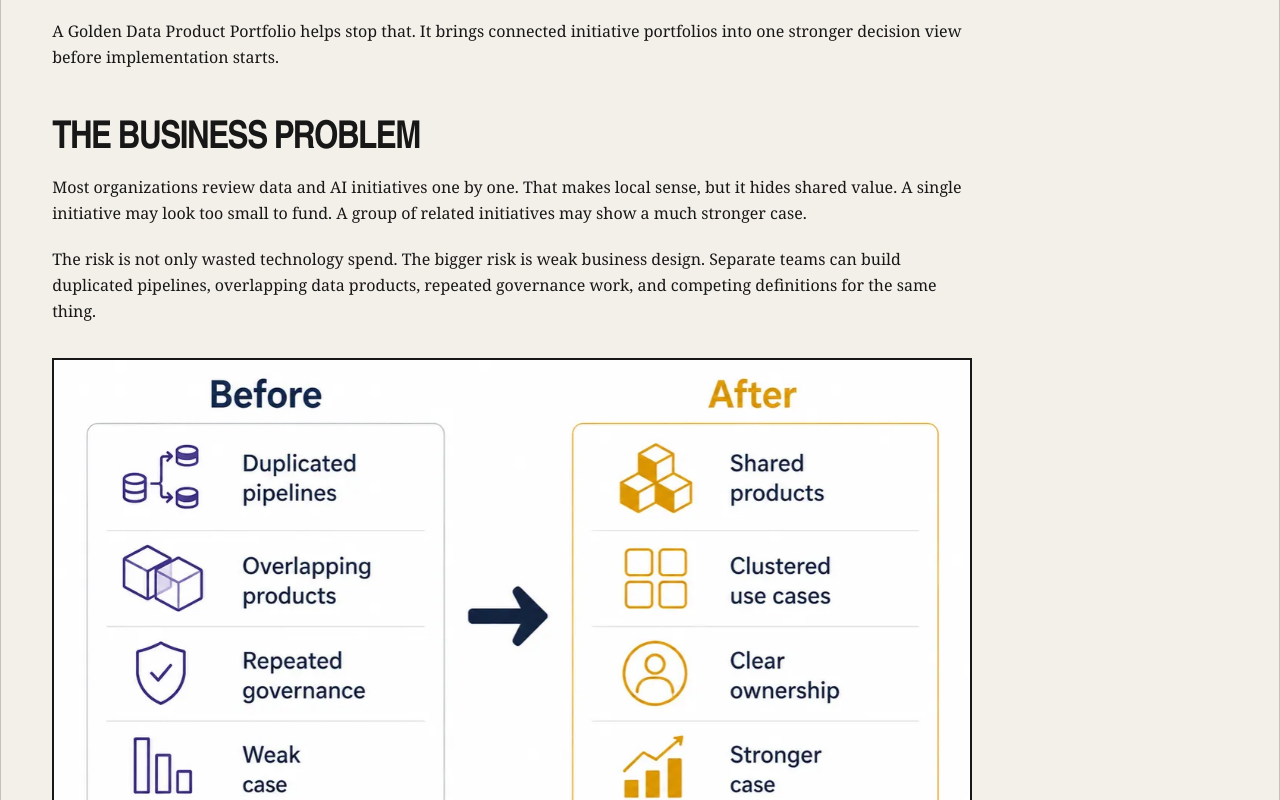
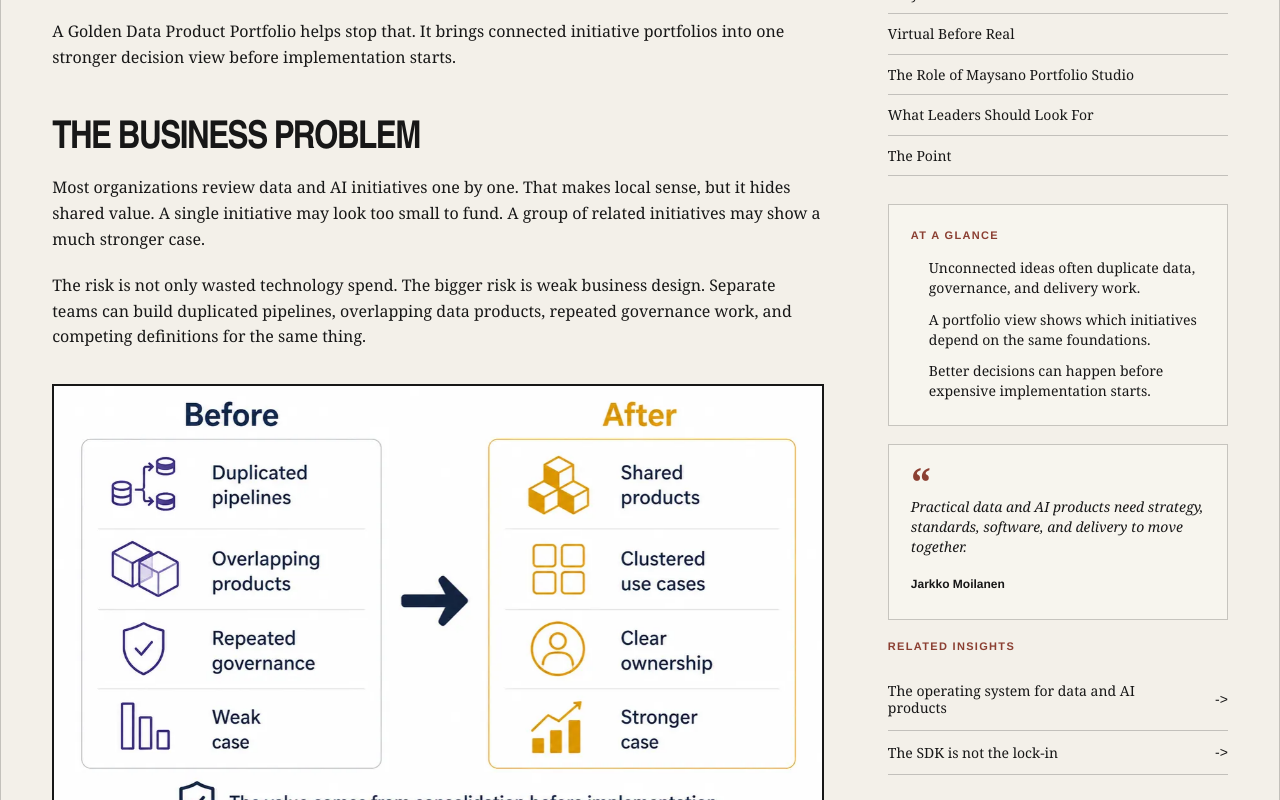
Before and after one commit to kyyberi/jarkko, a Next.js app: page /insights/articles/golden-data-product-portfolio in a window 1280 px wide. Shown: the part 860-1660 px from the top of the page. Built offline with nearby package versions, Linux system fonts and the light colour scheme.

Commit message:
Add article right rail metadata

```diff
--- a/app/articles.ts
+++ b/app/articles.ts
@@ -26,6 +26,7 @@ export type Article = {
   title: string;
   category: string;
   summary: string;
+  glance: string[];
   body: ArticleBlock[];
 };
 
@@ -66,6 +67,7 @@ function parseArticle(slug: string, source: string): Article {
   const isoDate = requireField(frontmatter, "date", slug);
   const category = requireField(frontmatter, "category", slug);
   const summary = requireField(frontmatter, "summary", slug);
+  const glance = parseListField(frontmatter.glance);
   const status = parseStatus(frontmatter, slug);
 
   if (!/^\d{4}-\d{2}-\d{2}$/.test(isoDate)) {
@@ -80,6 +82,7 @@ function parseArticle(slug: string, source: string): Article {
     title,
     category,
     summary,
+    glance,
     body,
   };
 }
@@ -174,6 +177,14 @@ function requireField(
   return value;
 }
 
+function parseListField(value?: string) {
+  if (!value) return [];
+  return value
+    .split("|")
+    .map((item) => item.trim())
+    .filter(Boolean);
+}
+
 function formatDisplayDate(isoDate: string) {
   return new Intl.DateTimeFormat("en-GB", {
     day: "2-digit",
--- a/app/globals.css
+++ b/app/globals.css
@@ -719,9 +719,16 @@ h1 {
   color: var(--paper);
 }
 
+.article-layout {
+  display: grid;
+  grid-template-columns: minmax(0, 920px) minmax(260px, 340px);
+  gap: clamp(34px, 5vw, 72px);
+  align-items: start;
+  margin: 58px var(--pad) 76px;
+}
+
 .article-body {
   max-width: 920px;
-  margin: 58px var(--pad) 76px;
 }
 
 .article-body p {
@@ -863,6 +870,122 @@ h1 {
   color: var(--muted);
   font-size: 13px;
   line-height: 1.45;
+}
+
+.article-sidebar {
+  position: sticky;
+  top: 98px;
+  display: grid;
+  gap: 18px;
+  padding-top: 4px;
+}
+
+.article-toc h2,
+.article-side-related h2,
+.side-card-label {
+  margin: 0 0 14px;
+  color: var(--accent);
+  font-size: 11px;
+  font-weight: 900;
+  letter-spacing: 0.12em;
+  text-transform: uppercase;
+}
+
+.article-toc {
+  margin-bottom: 10px;
+}
+
+.article-toc a {
+  display: block;
+  padding: 11px 0;
+  border-bottom: 1px solid var(--line);
+  font-family: var(--serif);
+  font-size: 14px;
+  line-height: 1.25;
+}
+
+.article-toc a:first-of-type {
+  border-left: 3px solid var(--accent);
+  padding-left: 12px;
+  font-weight: 700;
+}
+
+.article-toc a.subsection {
+  padding-left: 14px;
+  color: var(--muted);
+  font-size: 13px;
+}
+
+.article-side-card,
+.article-side-quote {
+  margin: 0;
+  padding: 22px 22px 24px;
+  border: 1px solid var(--line);
+  background: rgba(255, 253, 248, 0.38);
+}
+
+.article-side-card ul {
+  margin: 0;
+  padding-left: 18px;
+}
+
+.article-side-card li {
+  margin: 0 0 12px;
+  font-family: var(--serif);
+  font-size: 14px;
+  line-height: 1.42;
+}
+
+.article-side-card li:last-child {
+  margin-bottom: 0;
+}
+
+.article-side-quote {
+  color: var(--ink);
+}
+
+.article-side-quote::before {
+  content: "\201C";
+  display: block;
+  color: var(--accent);
+  font-family: Georgia, "Times New Roman", serif;
+  font-size: 42px;
+  font-weight: 900;
+  line-height: 0.7;
+}
+
+.article-side-quote p {
+  margin: 0 0 14px;
+  font-family: var(--serif);
+  font-size: 14px;
+  font-style: italic;
+  line-height: 1.45;
+}
+
+.article-side-quote cite {
+  font-size: 12px;
+  font-style: normal;
+  font-weight: 800;
+}
+
+.article-side-related {
+  display: grid;
+}
+
+.article-side-related a {
+  display: grid;
+  grid-template-columns: minmax(0, 1fr) auto;
+  gap: 18px;
+  align-items: center;
+  padding: 13px 0;
+  border-bottom: 1px solid var(--line);
+  font-family: var(--serif);
+  font-size: 14px;
+  line-height: 1.25;
+}
+
+.article-side-related span[aria-hidden] {
+  font-family: var(--body);
 }
 
 .section-head.compact {
@@ -1158,7 +1281,17 @@ footer {
   }
 
   .article-body {
+    margin-block: 0;
+  }
+
+  .article-layout {
+    grid-template-columns: 1fr;
     margin-block: 46px 64px;
+  }
+
+  .article-sidebar {
+    position: static;
+    padding-top: 8px;
   }
 
   .section-head {
--- a/app/insights/articles/[slug]/page.tsx
+++ b/app/insights/articles/[slug]/page.tsx
@@ -12,6 +12,15 @@ import { Arrow, PageShell, sitePath } from "../../../site";
 type PageProps = {
   params: Promise<{ slug: string }>;
 };
+
+function headingId(text: string, index: number) {
+  const slug = text
+    .toLowerCase()
+    .replace(/[^a-z0-9]+/g, "-")
+    .replace(/^-|-$/g, "");
+
+  return `section-${index}-${slug || "article-section"}`;
+}
 
 export function generateStaticParams() {
   return getArticles().map((article) => ({ slug: article.slug }));
@@ -74,6 +83,22 @@ export default async function ArticleDetail({ params }: PageProps) {
   const articleUrl = absoluteUrl(canonicalPath(`/insights/articles/${article.slug}`));
   const encodedArticleUrl = encodeURIComponent(articleUrl);
   const encodedShareText = encodeURIComponent(`${article.title} | Jarkko Moilanen`);
+  const glanceItems = article.glance.length
+    ? article.glance
+    : [article.summary];
+  const articleSections = article.body
+    .map((block, index) =>
+      block.type === "heading"
+        ? {
+            href: `#${headingId(block.text, index)}`,
+            level: block.level,
+            text: block.text,
+          }
+        : undefined,
+    )
+    .filter((section): section is { href: string; level: 2 | 3; text: string } =>
+      Boolean(section),
+    );
   const ctaBlockIndex = article.body.reduce(
     (lastParagraphIndex, block, index) =>
       block.type === "paragraph" ? index : lastParagraphIndex,
@@ -111,6 +136,7 @@ export default async function ArticleDetail({ params }: PageProps) {
             </div>
           </div>
         </header>
+        <div className="article-layout">
           <div className="article-body">
             {article.body.map((block, index) => (
               block.type === "image" ? (
@@ -120,9 +146,13 @@ export default async function ArticleDetail({ params }: PageProps) {
                 </figure>
               ) : block.type === "heading" ? (
                 block.level === 2 ? (
-                <h2 key={block.text}>{block.text}</h2>
+                  <h2 id={headingId(block.text, index)} key={block.text}>
+                    {block.text}
+                  </h2>
                 ) : (
-                <h3 key={block.text}>{block.text}</h3>
+                  <h3 id={headingId(block.text, index)} key={block.text}>
+                    {block.text}
+                  </h3>
                 )
               ) : index === ctaBlockIndex ? (
                 <div className="article-ending" key={block.text}>
@@ -162,29 +192,51 @@ export default async function ArticleDetail({ params }: PageProps) {
               )
             ))}
           </div>
-      </article>
-
-      <section className="detail-section">
-        <div className="section-head compact">
-          <div className="section-kicker">More insights</div>
-          <h2 className="section-title">Related thinking.</h2>
-        </div>
-        <div className="related-grid">
-          {related.slice(0, 3).map((relatedArticle) => (
+          <aside className="article-sidebar" aria-label="Article support">
+            {articleSections.length ? (
+              <nav className="article-toc" aria-label="In this article">
+                <h2>In this article</h2>
+                {articleSections.map((section) => (
                   <a
-              className="related-card"
+                    className={section.level === 3 ? "subsection" : undefined}
+                    href={section.href}
+                    key={section.href}
+                  >
+                    {section.text}
+                  </a>
+                ))}
+              </nav>
+            ) : null}
+            <section className="article-side-card">
+              <div className="side-card-label">At a glance</div>
+              <ul>
+                {glanceItems.map((item) => (
+                  <li key={item}>{item}</li>
+                ))}
+              </ul>
+            </section>
+            <blockquote className="article-side-quote">
+              <p>
+                Practical data and AI products need strategy, standards,
+                software, and delivery to move together.
+              </p>
+              <cite>Jarkko Moilanen</cite>
+            </blockquote>
+            <section className="article-side-related">
+              <h2>Related insights</h2>
+              {related.slice(0, 2).map((relatedArticle) => (
+                <a
                   href={sitePath(`/insights/articles/${relatedArticle.slug}`)}
                   key={relatedArticle.slug}
                 >
-              <span>{relatedArticle.date}</span>
-              <strong>{relatedArticle.title}</strong>
-              <em>
-                Read article <Arrow />
-              </em>
+                  <span>{relatedArticle.title}</span>
+                  <Arrow />
                 </a>
               ))}
+            </section>
+          </aside>
         </div>
-      </section>
+      </article>
     </PageShell>
   );
 }
--- a/content/articles/agent-ready-data-products-need-more-than-metadata.md
+++ b/content/articles/agent-ready-data-products-need-more-than-metadata.md
@@ -3,6 +3,7 @@ title: Agent-ready data products need more than metadata
 date: 2026-06-27
 category: Data products
 summary: Agents need product definitions, trust signals, constraints, ownership, and context, not only technical metadata.
+glance: Metadata alone does not tell an agent what can be trusted. | Product context should explain purpose, ownership, constraints, and intended use. | Agent-ready products need structure that works for both machines and people.
 status: published
 ---
 
--- a/content/articles/golden-data-product-portfolio.md
+++ b/content/articles/golden-data-product-portfolio.md
@@ -3,6 +3,7 @@ title: Golden Data Product Portfolio
 date: 2026-07-19
 category: Data products
 summary: A Golden Data Product Portfolio helps leaders turn many separate data and AI ideas into one stronger implementation case.
+glance: Unconnected ideas often duplicate data, governance, and delivery work. | A portfolio view shows which initiatives depend on the same foundations. | Better decisions can happen before expensive implementation starts.
 status: published
 ---
 
--- a/content/articles/operating-system-data-ai-products.md
+++ b/content/articles/operating-system-data-ai-products.md
@@ -3,6 +3,7 @@ title: The operating system for data and AI products
 date: 2026-07-18
 category: Strategy
 summary: Why data and AI initiatives need an operating system that joins strategy, standards, software, governance, and delivery.
+glance: AI work fails when strategy, data, governance, and delivery are fragmented. | An operating system connects business questions to trusted product definitions. | Leaders need a clear way to see what is being built and why it matters.
 status: published
 ---
 
--- a/content/articles/sdk-is-not-the-lock-in.md
+++ b/content/articles/sdk-is-not-the-lock-in.md
@@ -3,6 +3,7 @@ title: The SDK is not the lock-in
 date: 2026-07-11
 category: Standards
 summary: A good SDK should make a standard easier to adopt without trapping teams in one vendor, tool, or workflow.
+glance: SDKs should reduce adoption friction, not become the center of gravity. | Lock-in comes from opaque formats, private semantics, and workflows that cannot move. | The tool should help teams practice the standard consistently.
 status: published
 ---
 
--- a/content/articles/why-portfolios-matter-before-ai-delivery-starts.md
+++ b/content/articles/why-portfolios-matter-before-ai-delivery-starts.md
@@ -3,6 +3,7 @@ title: Why portfolios matter before AI delivery starts
 date: 2026-07-04
 category: AI products
 summary: AI delivery works better when demand is shaped as a portfolio before teams start building individual solutions.
+glance: A queue of AI use cases hides readiness, dependencies, ownership, and value. | Portfolio views make ideas comparable before delivery starts. | Teams can focus on products with the best mix of value, feasibility, trust, and support.
 status: published
 ---
 
--- a/scripts/new-article.mjs
+++ b/scripts/new-article.mjs
@@ -23,6 +23,8 @@ title: ${title}
 date: ${today}
 category: Data products
 summary: Replace this with one short sentence for listings and RSS.
+glance: First business-value takeaway. | Second business-value takeaway. | Third business-value takeaway.
+status: draft
 ---
 
 First paragraph.
```
Also changed, not shown: content/articles/README.md, 2 other files (tests, documents, lock files or other folders). Lines whose indentation alone changed are shown as unchanged.
